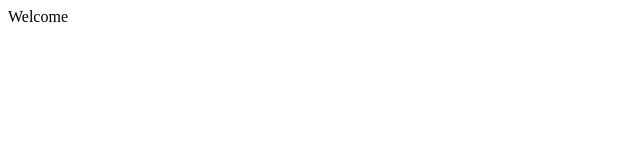
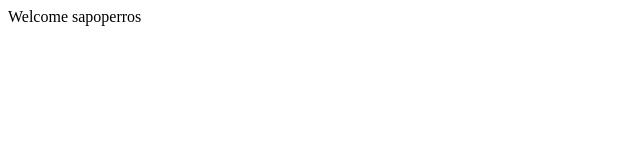
Before and after one commit to SoyAndresTrujillo/proyectoDemoPrework, a plain HTML site: page index.html in a window 1280 px wide. Shown: the full height of the page, 0-640 px from the left. Drawn offline with Linux system fonts and the light colour scheme.

Commit message:
cambios v2

```diff
--- a/index.html
+++ b/index.html
@@ -7,6 +7,6 @@
     <title>Plopster</title>
 </head>
 <body>
-    <article>Welcome</article>
+    <article>Welcome sapoperros</article>
 </body>
 </html>
```
